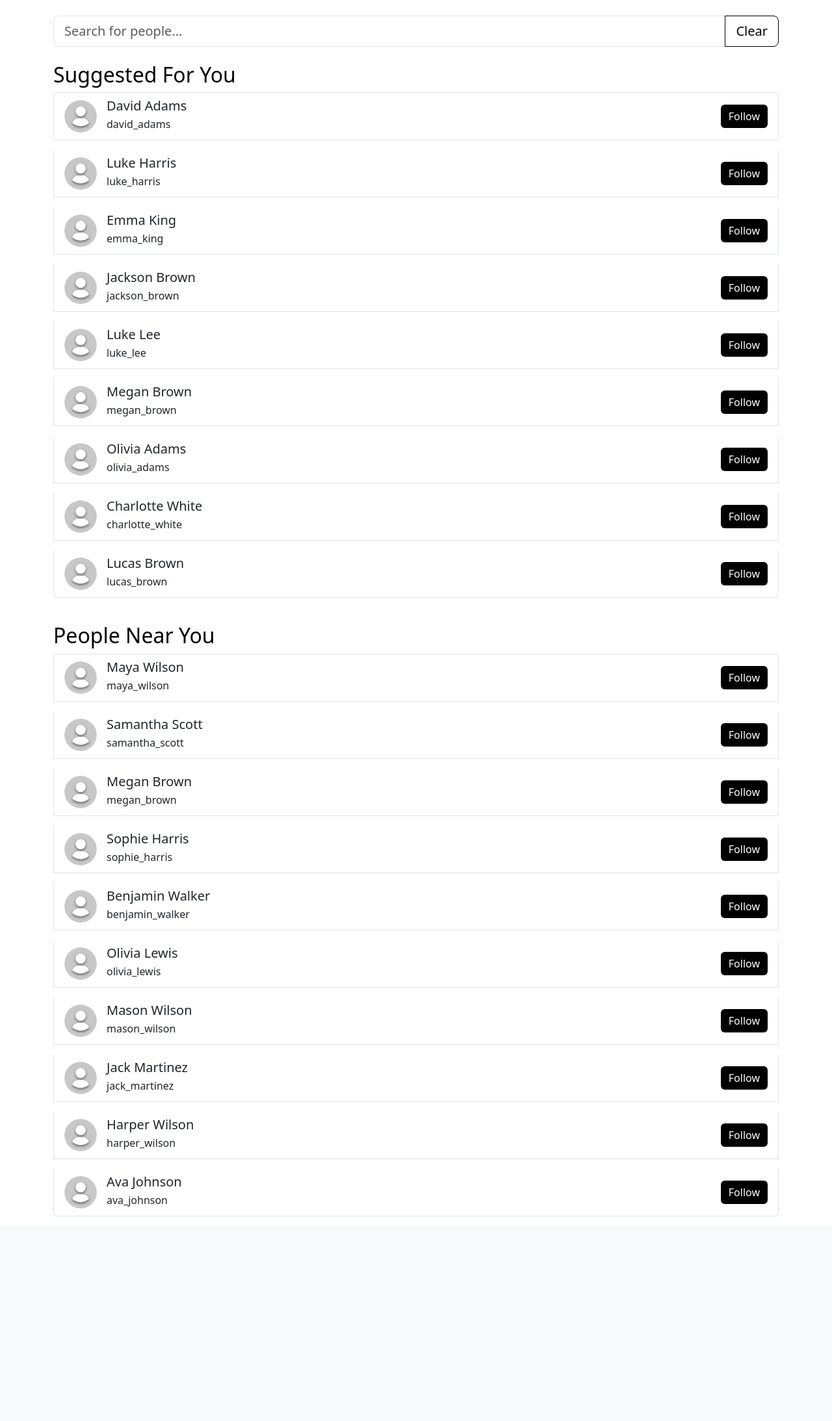
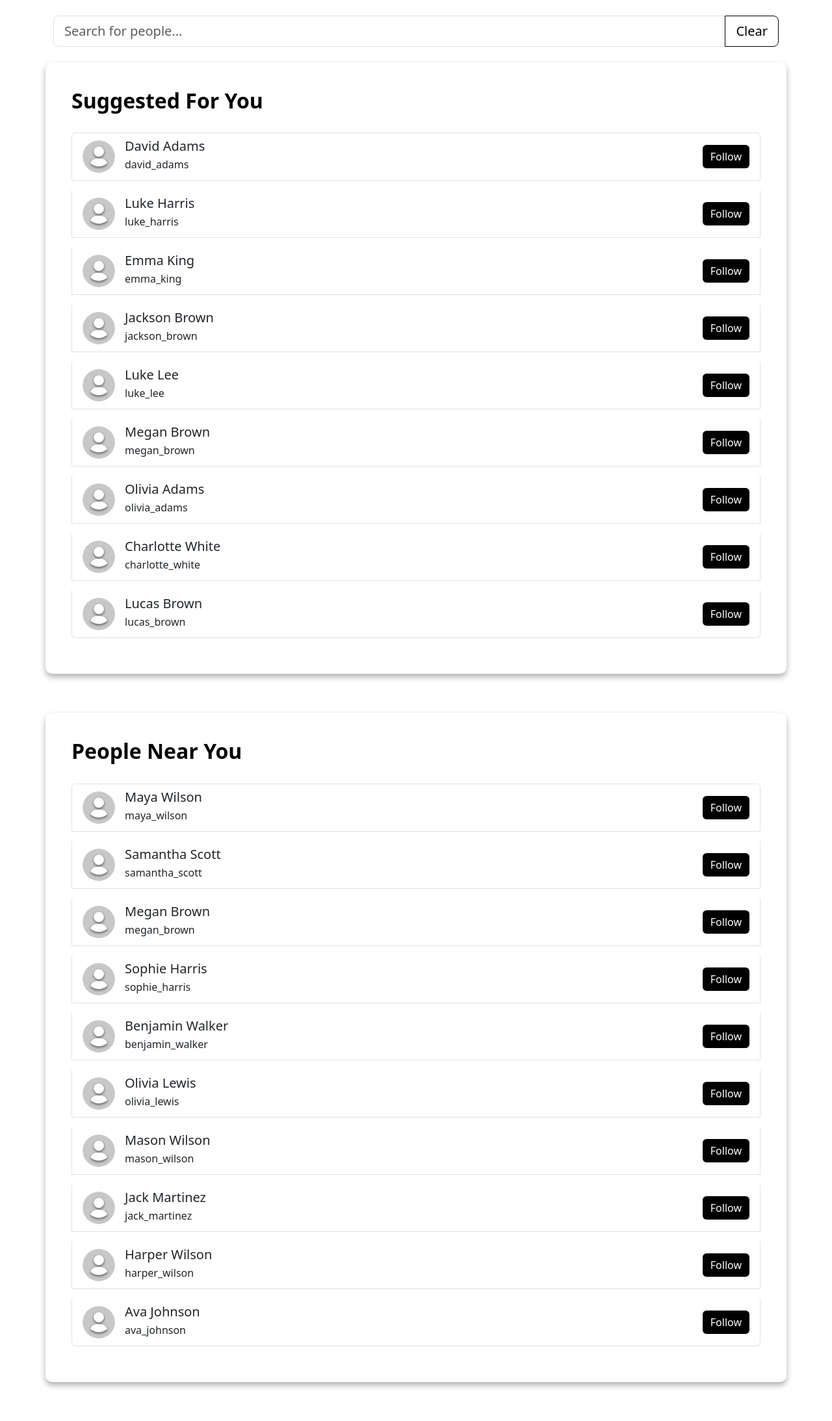
Before and after one commit to theRealSain/Pixtream, a PHP site: page /people.php in a window 1280 px wide. Shown: the part 56-2243 px from the top of the page at 65% size. Before the commit the page ends 1928 px from the top, so only its background shows below. Run offline with PHP 8.4, Linux system fonts and the light colour scheme; a user stored in the database is signed in; data comes from the database, SQL or seed files in the repository; data that the repository does not hold is empty.

Commit message:
Add files via upload

```diff
--- a/assets/css/me.css
+++ b/assets/css/me.css
@@ -864,3 +864,14 @@ a{
 .like-share-comment .col {
     margin-right: 10px; /* Adjust spacing between buttons */
 }
+
+.suggest-box{
+    box-shadow: 0px 5px 10px #0000004f;
+    border-radius: 10px;
+    padding: 40px;
+    margin-bottom: 60px;
+}
+.suggest-box h2{
+    font-weight: bolder;
+    margin-bottom: 30px;
+}
```
